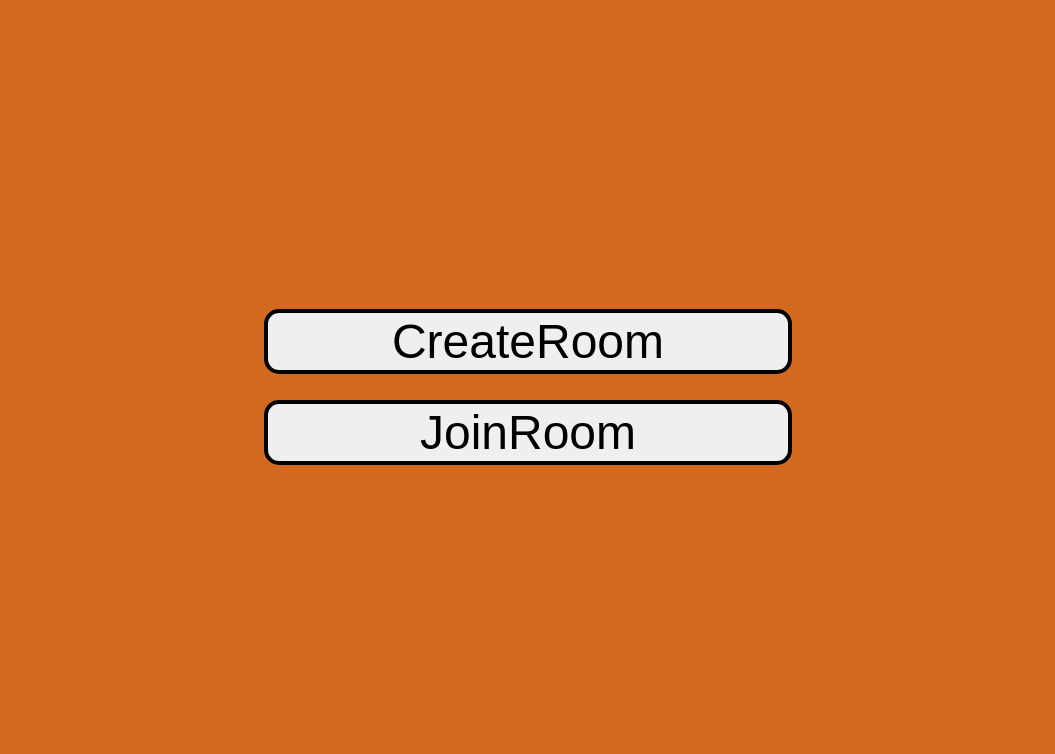
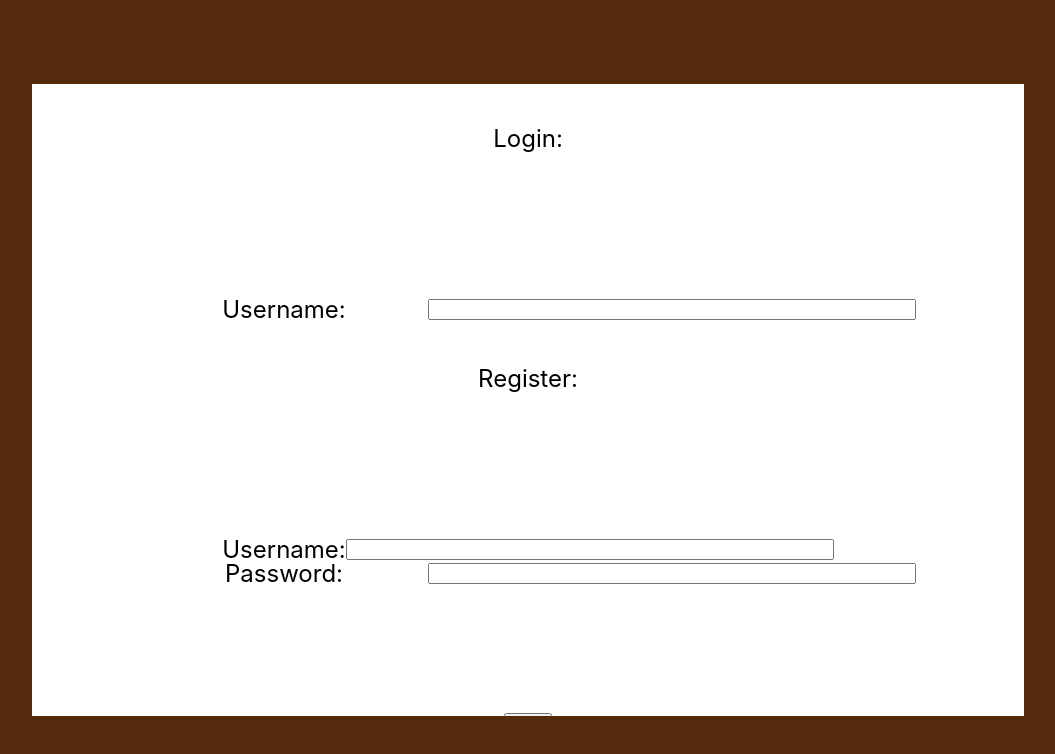
Before and after one commit to Ben-Worrall/ratingclientsv2, a React (Create React App) app: page / in a window 1280 px wide. Shown: the top 754 px of the page, without its empty margins (112-1167 px from the left). Built offline with nearby package versions, Linux system fonts and the light colour scheme.

Commit message:
working on styling for login on loadup

```diff
--- a/src/App.css
+++ b/src/App.css
@@ -26,10 +26,90 @@ body{
   justify-content: center;
   position: absolute;
 }
+
+
+
 .BNT{
   font-size: 300%;
   width: 100%;
-  margin-bottom: 5%;
+  margin-bottom: 2%;
+  margin-top: 2%;
   border-radius:  15px 15px 15px 15px;
   border: 0.5vh solid black;
 }
+
+
+#Holder{
+  position: absolute;
+  top: 0%;
+  left: 0%;
+  width: 100vw;
+  height: 100vh;
+  display: flex;
+  align-items: center;
+  justify-content: center;
+  position: absolute;
+}
+
+
+
+#LoginRegisterPOPUP{
+  position: absolute;
+  width: 75%;
+  height: 75%;
+  padding: 16px;
+  background-color: rgb(255, 255, 255);
+  z-index: 10010;
+  overflow-y: auto;
+  font-size: 150%;
+
+}
+#LoginRegisterPOPUP-background{
+  position: absolute;
+  top: 0%;
+  left: 0%;
+  width: 100vw;
+  height: 100vh;
+  background-color: black;
+  z-index: 1001;
+  -moz-opacity: 0.8;
+  opacity: .60;
+  filter: alpha(opacity=60);
+}
+
+#LoginHolderBNT{
+  width: 100%;
+  height: 40%;
+  display: table;
+
+
+}
+#RegisterHolderBNT{
+  width: 100%;
+  height: 40%;
+  display: table;
+
+}
+
+.infoClassLogRes{
+  width: 100%;
+  display: flex;
+  align-items: center;
+  justify-content: center;
+  height: 110%;
+}
+
+
+.InputClassLogReg{
+  width: 50%;
+  display: flex;
+  align-items: center;
+  justify-content: center;
+  float: left;
+}
+.TextClassLogReg{
+  width: 30%;
+
+
+  float: left;
+}
--- a/src/Home.js
+++ b/src/Home.js
@@ -98,15 +98,33 @@ root.render(
  }
 
     return (
+      <div id="Holder">
+        <div id="LoginRegisterPOPUP">
+             <div id="LoginHolderBNT">
+                <p>Login:</p>
+                <div className="infoClassLogRes"><div className="TextClassLogReg">Username:</div> <input className="InputClassLogReg"></input></div>
+                <div className="infoClassLogRes"><div className="TextClassLogReg">Password:</div> <input className="InputClassLogReg"></input></div>
+                <button>Login</button>
+              </div>
 
-        <div id="holder">
+              <div id="RegisterHolderBNT">
+                <p>Register:</p>
+                <div className="infoClassLogRes">Username: <input className="InputClassLogReg"></input></div>
+                <div className="infoClassLogRes">Password: <input className="InputClassLogReg"></input></div>
+                <button>Register</button>
+              </div>
+        </div>
+        <div id="LoginRegisterPOPUP-background" ></div>
+
+
+        <div id="ButtonHolder">
 
 
           <button className="BNT" onClick={CreateRoomURL}>CreateRoom</button>
+          <button className="BNT" onClick={JoinRoomURL}>JoinRoom</button>
+          <button id="SavedResultsHomeScreen" className="BNT">Saved Results</button>
 
-
-          <button className="BNT" onClick={JoinRoomURL}>JoinRoom</button>
-
+        </div>
         </div>
 
     )
```
